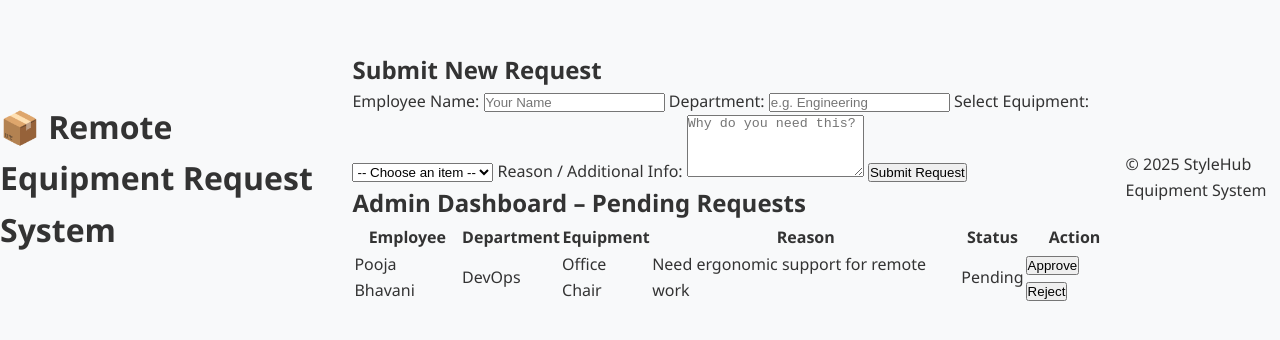
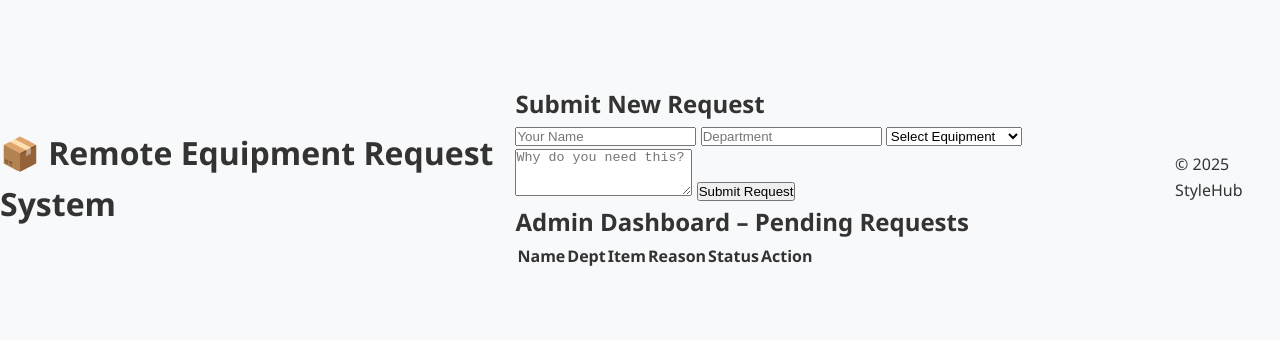
Before and after one commit to pooja-bhavani/Dev-Challenge, a plain HTML site: page index.html in a window 1280 px wide. Shown: the part 222-562 px from the top of the page. Drawn offline with Linux system fonts and the light colour scheme; no server answers.

Commit message:
Update index.html

```diff
--- a/index.html
+++ b/index.html
@@ -16,25 +16,17 @@
     <section class="request-form">
       <h2>Submit New Request</h2>
       <form id="equipmentRequestForm">
-        <label for="employeeName">Employee Name:</label>
         <input type="text" id="employeeName" placeholder="Your Name" required />
-
-        <label for="department">Department:</label>
-        <input type="text" id="department" placeholder="e.g. Engineering" required />
-
-        <label for="equipment">Select Equipment:</label>
+        <input type="text" id="department" placeholder="Department" required />
         <select id="equipment" required>
-          <option value="">-- Choose an item --</option>
+          <option value="">Select Equipment</option>
           <option value="Laptop">Laptop</option>
           <option value="Monitor">Monitor</option>
-          <option value="Office Chair">Office Chair</option>
+          <option value="Chair">Office Chair</option>
           <option value="Keyboard & Mouse">Keyboard & Mouse</option>
           <option value="Headphones">Headphones</option>
         </select>
-
-        <label for="reason">Reason / Additional Info:</label>
-        <textarea id="reason" rows="4" placeholder="Why do you need this?"></textarea>
-
+        <textarea id="reason" rows="3" placeholder="Why do you need this?"></textarea>
         <button type="submit">Submit Request</button>
       </form>
     </section>
@@ -45,34 +37,23 @@
       <table id="requestTable">
         <thead>
           <tr>
-            <th>Employee</th>
-            <th>Department</th>
-            <th>Equipment</th>
+            <th>Name</th>
+            <th>Dept</th>
+            <th>Item</th>
             <th>Reason</th>
             <th>Status</th>
             <th>Action</th>
           </tr>
         </thead>
         <tbody>
-          <!-- Sample entry -->
-          <tr>
-            <td>Pooja Bhavani</td>
-            <td>DevOps</td>
-            <td>Office Chair</td>
-            <td>Need ergonomic support for remote work</td>
-            <td><span class="status pending">Pending</span></td>
-            <td>
-              <button class="approve">Approve</button>
-              <button class="reject">Reject</button>
-            </td>
-          </tr>
+          <!-- Filled dynamically -->
         </tbody>
       </table>
     </section>
   </main>
 
   <footer>
-    <p>&copy; 2025 StyleHub Equipment System</p>
+    <p>&copy; 2025 StyleHub</p>
   </footer>
 
   <script src="script.js"></script>
```
